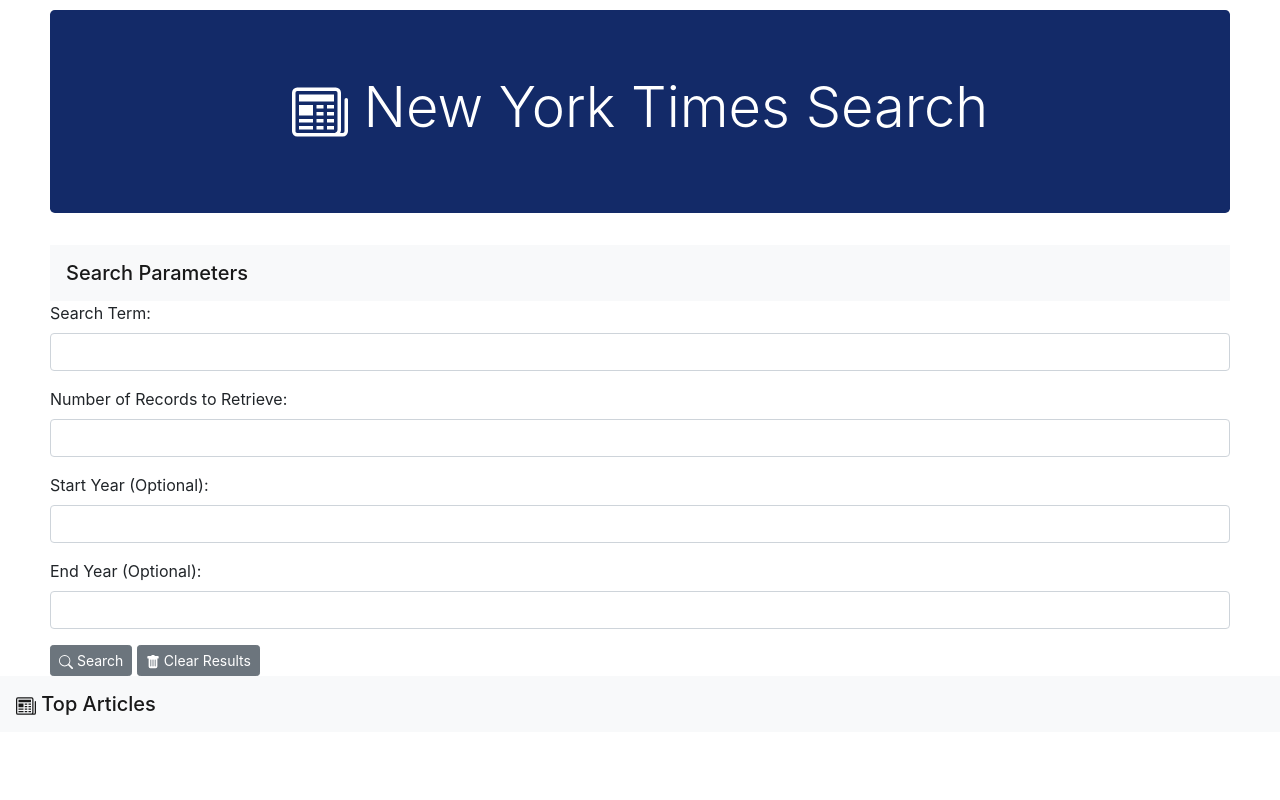
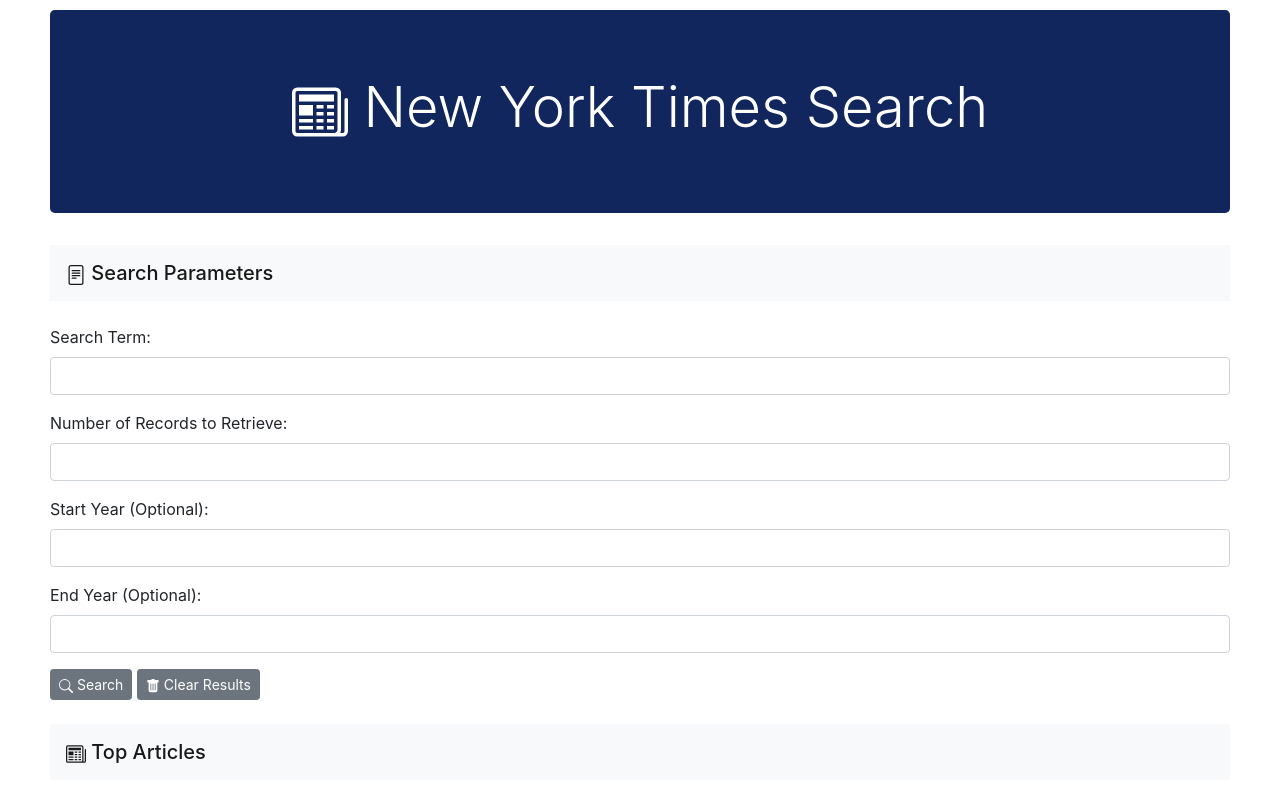
Before and after one commit to MarioDiosdado/NewTorkTimes, a plain HTML site: page index.html in a window 1280 px wide. Drawn offline with nearby package versions, Linux system fonts and the light colour scheme.

Commit message:
Minor changes to HTML and CSS

```diff
--- a/index.html
+++ b/index.html
@@ -19,9 +19,12 @@
     </div>
 
         <nav class="navbar navbar-light bg-light">
-            <span class="navbar-brand mb-0 h1">Search Parameters</span>
+            <span class="navbar-brand mb-0 h1"><svg width="1em" height="1em" viewBox="0 0 16 16" class="bi bi-file-text" fill="currentColor" xmlns="http://www.w3.org/2000/svg">
+                <path fill-rule="evenodd" d="M4 0h8a2 2 0 0 1 2 2v12a2 2 0 0 1-2 2H4a2 2 0 0 1-2-2V2a2 2 0 0 1 2-2zm0 1a1 1 0 0 0-1 1v12a1 1 0 0 0 1 1h8a1 1 0 0 0 1-1V2a1 1 0 0 0-1-1H4z"/>
+                <path fill-rule="evenodd" d="M4.5 10.5A.5.5 0 0 1 5 10h3a.5.5 0 0 1 0 1H5a.5.5 0 0 1-.5-.5zm0-2A.5.5 0 0 1 5 8h6a.5.5 0 0 1 0 1H5a.5.5 0 0 1-.5-.5zm0-2A.5.5 0 0 1 5 6h6a.5.5 0 0 1 0 1H5a.5.5 0 0 1-.5-.5zm0-2A.5.5 0 0 1 5 4h6a.5.5 0 0 1 0 1H5a.5.5 0 0 1-.5-.5z"/>
+              </svg> Search Parameters</span>
         </nav>
-
+        <br>
         <form>
             <div class="form-group">
             <label for="formGroupExampleInput">Search Term:</label>
@@ -49,13 +52,13 @@
               </svg> Clear Results</button>
 
         </form>
-
-        <navtwo class="navbar navbar-light bg-light">
+        <br>
+        <nav id="navtwo" class="navbar navbar-light bg-light">
             <span class="navbar-brand mb-0 h1"><svg width="1em" height="1em" viewBox="0 0 16 16" class="bi bi-newspaper" fill="currentColor" xmlns="http://www.w3.org/2000/svg">
                 <path fill-rule="evenodd" d="M0 2.5A1.5 1.5 0 0 1 1.5 1h11A1.5 1.5 0 0 1 14 2.5v10.528c0 .3-.05.654-.238.972h.738a.5.5 0 0 0 .5-.5v-9a.5.5 0 0 1 1 0v9a1.5 1.5 0 0 1-1.5 1.5H1.497A1.497 1.497 0 0 1 0 13.5v-11zM12 14c.37 0 .654-.211.853-.441.092-.106.147-.279.147-.531V2.5a.5.5 0 0 0-.5-.5h-11a.5.5 0 0 0-.5.5v11c0 .278.223.5.497.5H12z"/>
                 <path d="M2 3h10v2H2V3zm0 3h4v3H2V6zm0 4h4v1H2v-1zm0 2h4v1H2v-1zm5-6h2v1H7V6zm3 0h2v1h-2V6zM7 8h2v1H7V8zm3 0h2v1h-2V8zm-3 2h2v1H7v-1zm3 0h2v1h-2v-1zm-3 2h2v1H7v-1zm3 0h2v1h-2v-1z"/>
               </svg> Top Articles</span>
-        </navtwo>
+        </nav>
 
 </body>
 </html>
--- a/style.css
+++ b/style.css
@@ -1,6 +1,6 @@
 .jumbotron {
     text-align: center;
-    background-color: #132a68;
+    background-color: #12265e;
     color: white;
     margin-left: 50px;
     margin-right: 50px;
```
